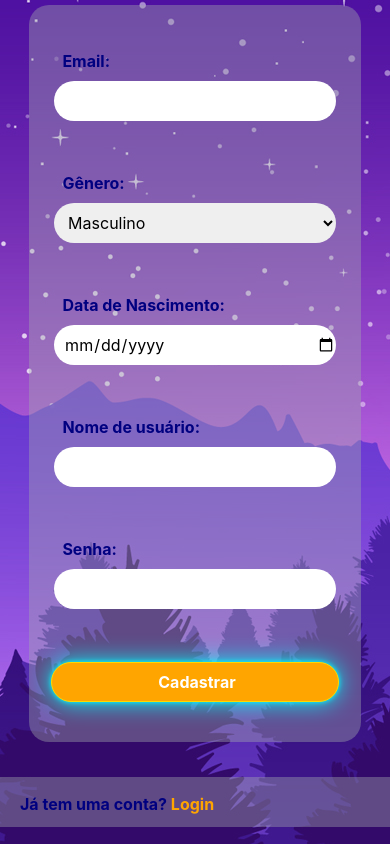
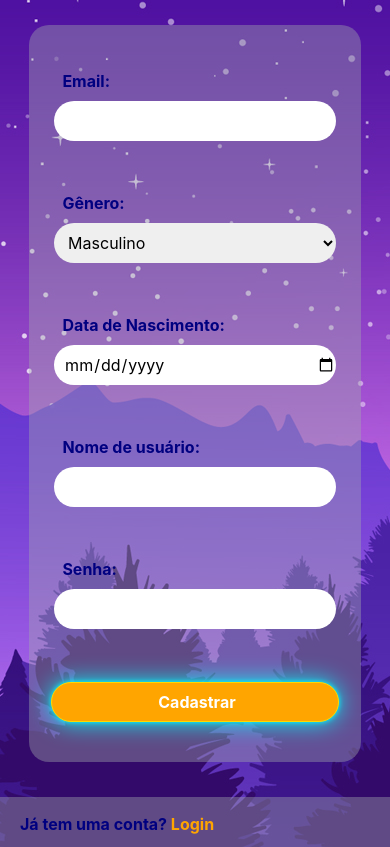
Before and after one commit to rafaeelcabral/ProjetoRedeSocial, a PHP site: page /cadastrar.html in a window 390 px wide. Run offline with PHP 8.4, Linux system fonts and the light colour scheme.

Commit message:
ajuste margem

```diff
--- a/estilo.css
+++ b/estilo.css
@@ -115,7 +115,7 @@
   @media (max-width: 992px) {
     form {
       width: 85%;
-      margin: 5px auto auto auto;
+      margin: 25px auto auto auto;
     }
 
     label{
@@ -159,7 +159,7 @@
   @media (max-width: 768px) {
     form {
       width: 85%;
-      margin: 5px auto auto auto;
+      margin: 25px auto auto auto;
     }
 
     label{
```
